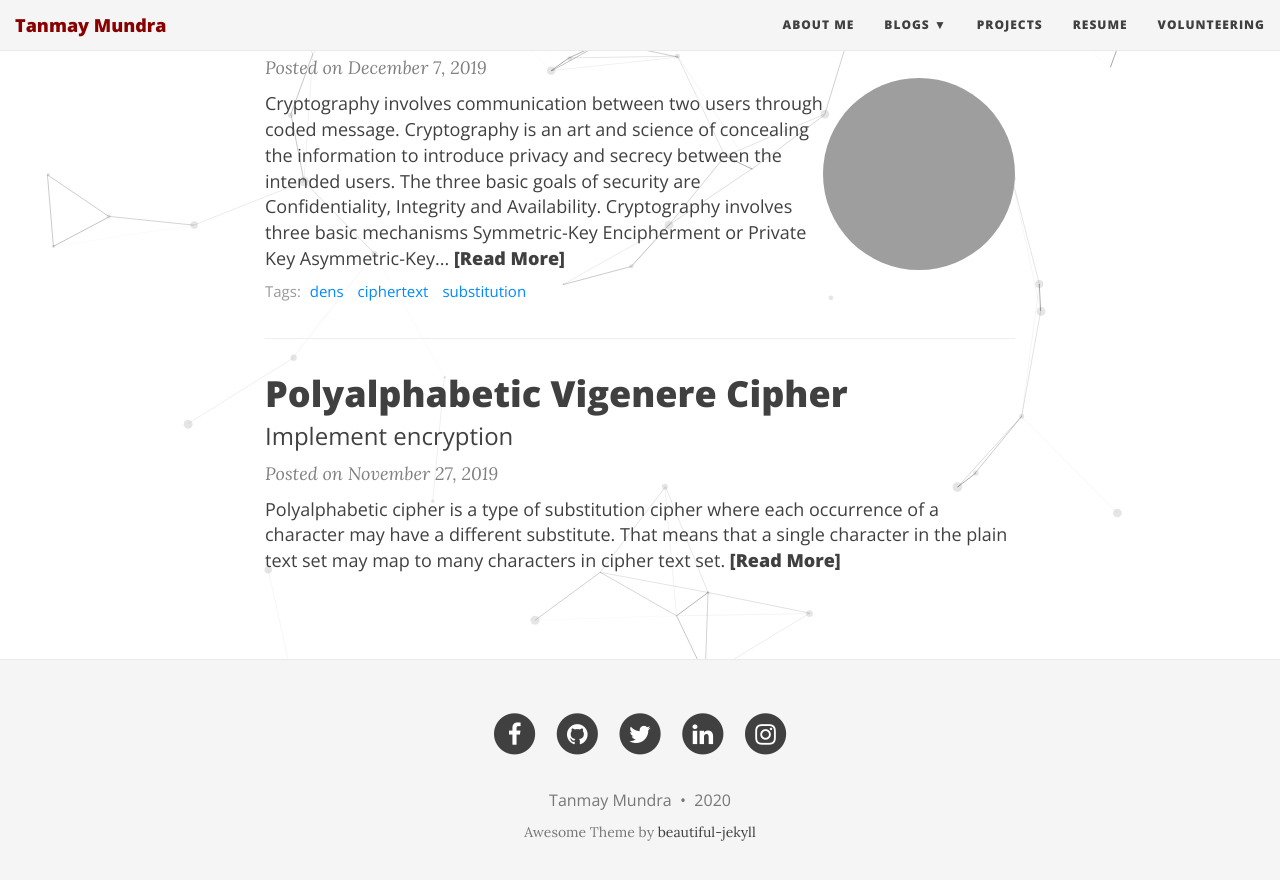
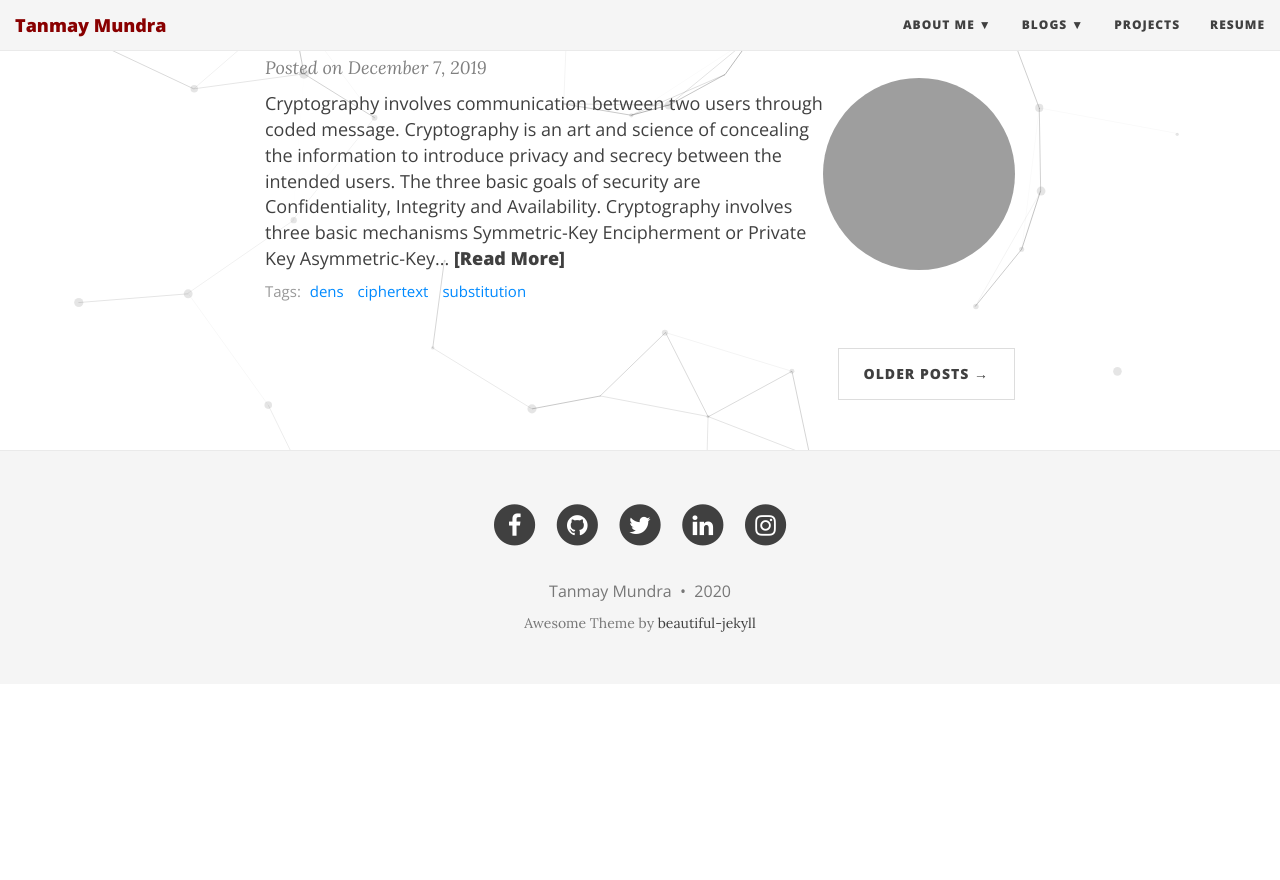
Before and after one commit to Tanmaymundra/tanmaymundra.github.io, a Jekyll site: the page built from index.html, in a window 1280 px wide and 900 px high, scrolled down 999 px. Shown: the top 880 px of the window. Built offline with Jekyll 4.4.1, drawn with Linux system fonts in a browser that asks for light colours; the list of posts is cut into pages by our own code; after the commit the page ends 1689 px from its top, so only the background shows below that; some of the changed lines change nothing that is shown; grey boxes are pictures that could not be loaded.

Commit message:
Update _config.yml

```diff
--- a/_config.yml
+++ b/_config.yml
@@ -26,14 +26,18 @@
 # List of links in the navigation bar
 navbar-links:
   #Books: "books"
-  About Me: "aboutme"
+  About Me:
+    - Movies: "movies"
+    - Series: "series"
+    - Books : "books"
+    - Myself: "aboutme"
   Blogs:
     - VHDL: "vhdl"
     - DENS: "blog/dens"
   Projects:
    # - GSoC'15: "https://github.com/anuditverma/org.civicrm.osdi"
   Resume: "resume/tanmay_mundra.pdf"
-  Volunteering:
+  #Volunteering:
 
 #   Tags: "tags"
 
@@ -50,11 +54,10 @@
 # By default, the navigation bar and footer have a light gray background, and the main page
 # has a white background. You can specify a different background colour or a background image
 # for the navigation bar, the main page, and the footer.
-# navbar-col: "orange"
+#navbar-col: "orange"
 # navbar-img: "/img/bgimage.png"
-# footer-col: "blue"
+#footer-col: "blue"
 # footer-img: "/img/bgimage.png"
-# page-col: "#FF0000"
 # page-img: "/img/bgimage.png"
 
 # --- Footer options --- #
@@ -67,9 +70,9 @@
   facebook: tanmaymundra
   github: tanmaymundra
   twitter: not_tanmayy
-# google-plus: +AnuditVerma
+# google-plus:
   linkedin: tanmay-mundra
-#  stackoverflow: 4590331/anudit-verma
+#  stackoverflow:
   instagram: tanmay_mundra
 # reddit: yourname
 # xing: yourname
@@ -142,7 +145,7 @@
 markdown: kramdown
 highlighter: rouge
 permalink: /:year-:month-:day-:title/
-paginate: 5
+paginate: 2
 
 kramdown:
   input: GFM
```
